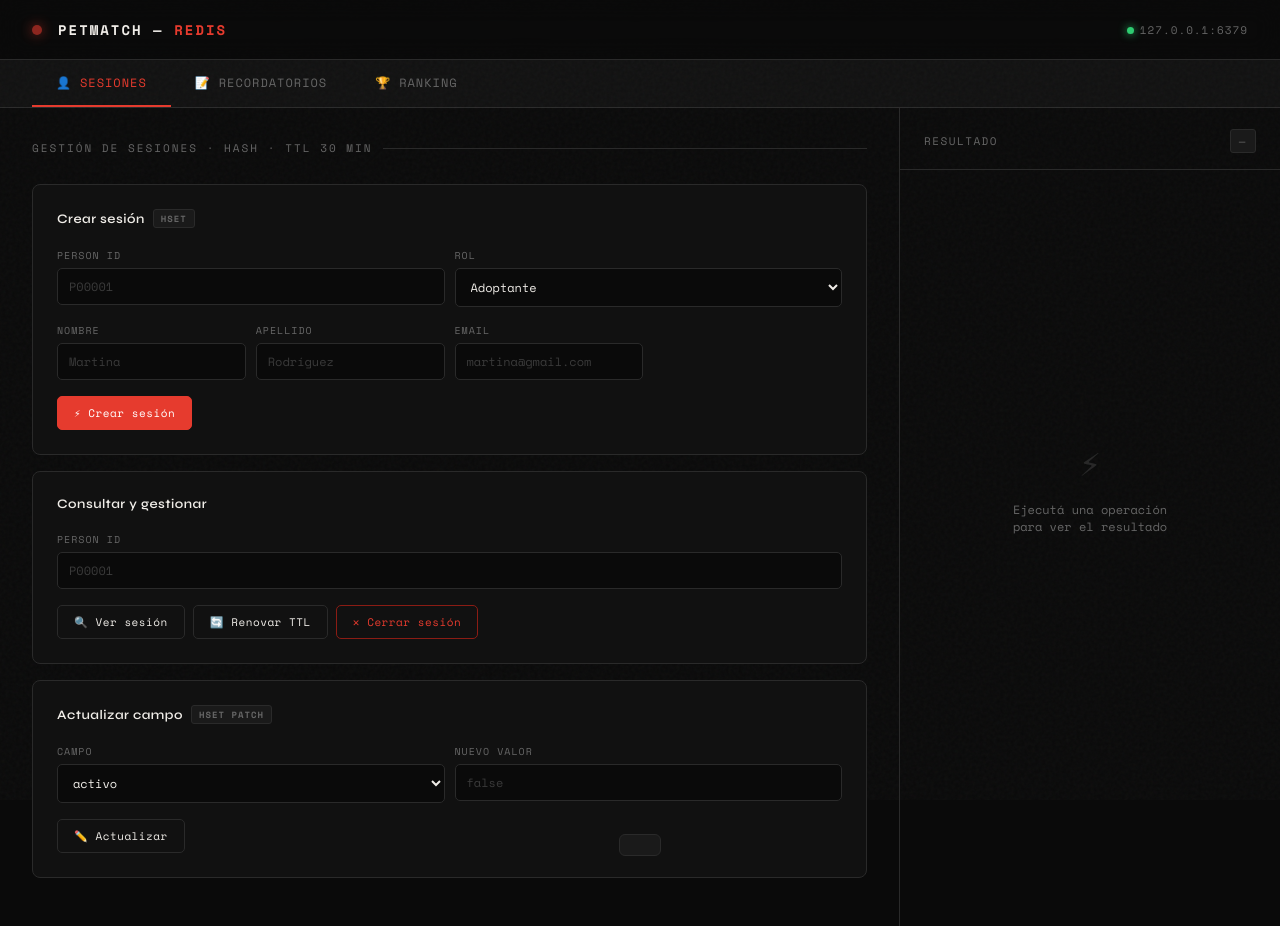
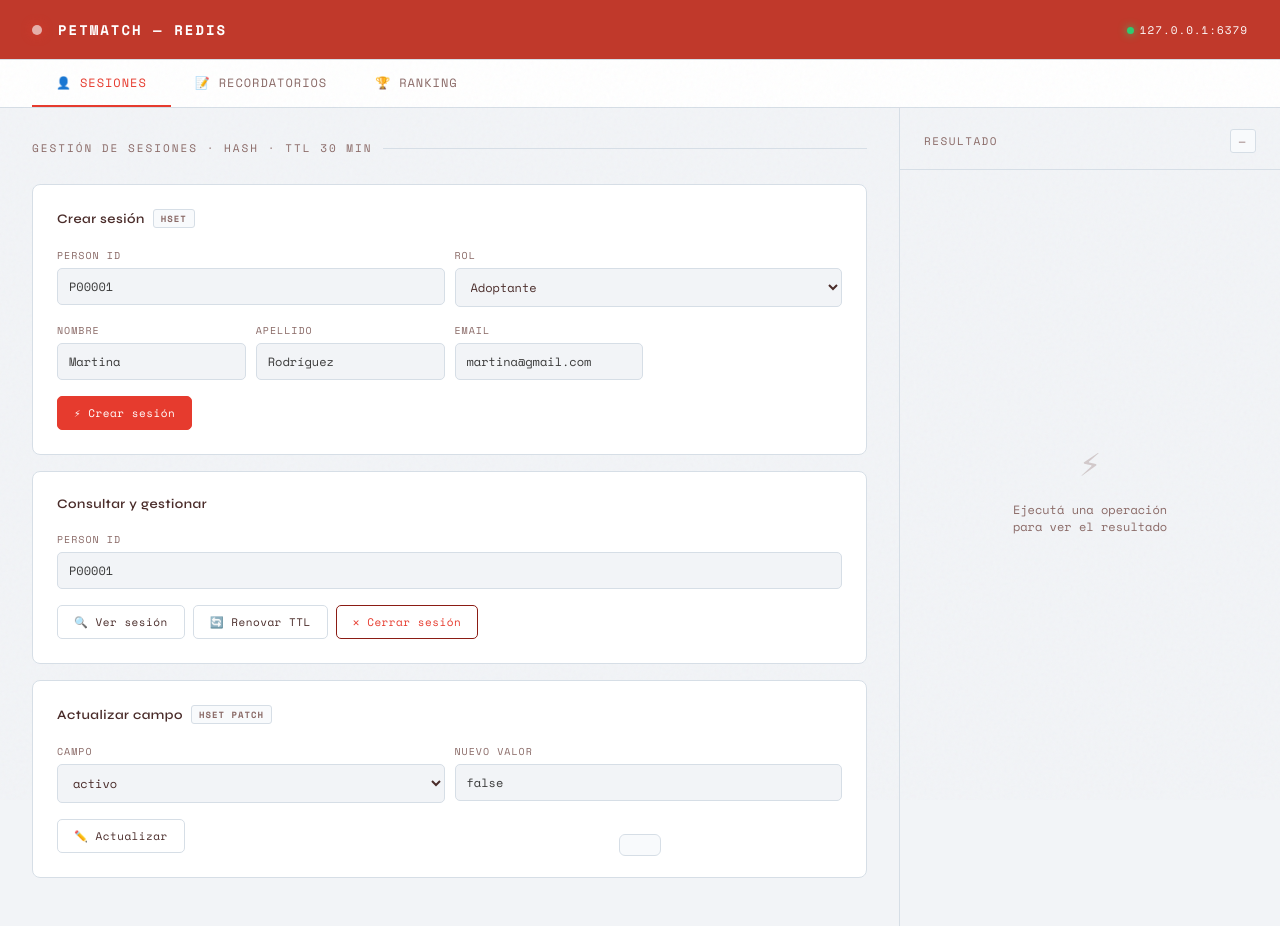
Before and after one commit to JuanmaGrispo/petmatch-backend, a Flask app: page /redis in a window 1280 px wide. Run offline with Flask 3, Linux system fonts and the light colour scheme.

Commit message:
Cambio paleta de colores en motor Redis

```diff
--- a/templates/redis.html
+++ b/templates/redis.html
@@ -11,12 +11,12 @@
     --red:       #E63B2E;
     --red-dim:   #8B1C14;
     --red-glow:  rgba(230,59,46,0.25);
-    --bg:        #0A0A0A;
-    --surface:   #111111;
-    --surface2:  #1A1A1A;
-    --border:    #2A2A2A;
-    --text:      #F0EDE8;
-    --muted:     #666;
+    --bg:        #F2F4F7;
+    --surface:   #FFFFFF;
+    --surface2:  #F8FAFC;
+    --border:    #D6DEE6;
+    --text:      #4A2C2A;
+    --muted:     #8A6A67;
     --green:     #2ECC71;
     --amber:     #F39C12;
     --mono:      'Space Mono', monospace;
@@ -45,7 +45,7 @@
   /* ── HEADER ── */
   header {
     position: sticky; top: 0; z-index: 100;
-    background: rgba(10,10,10,0.92);
+    background: #C0392B;;
     backdrop-filter: blur(12px);
     border-bottom: 1px solid var(--border);
     display: flex; align-items: center; gap: 16px;
@@ -55,7 +55,7 @@
   .logo-dot {
     width: 10px; height: 10px;
     border-radius: 50%;
-    background: var(--red);
+    background: white;
     box-shadow: 0 0 12px var(--red);
     animation: pulse 2s ease-in-out infinite;
   }
@@ -66,15 +66,15 @@
     font-size: 14px;
     letter-spacing: 2px;
     text-transform: uppercase;
-    color: var(--text);
+    color: white;;
   }
-  header h1 span { color: var(--red); }
+  header h1 span { color: white; }
 
   .header-badge {
     margin-left: auto;
     font-family: var(--mono);
     font-size: 11px;
-    color: var(--muted);
+    color: white;;
     letter-spacing: 1px;
   }
   .status-dot {
```
